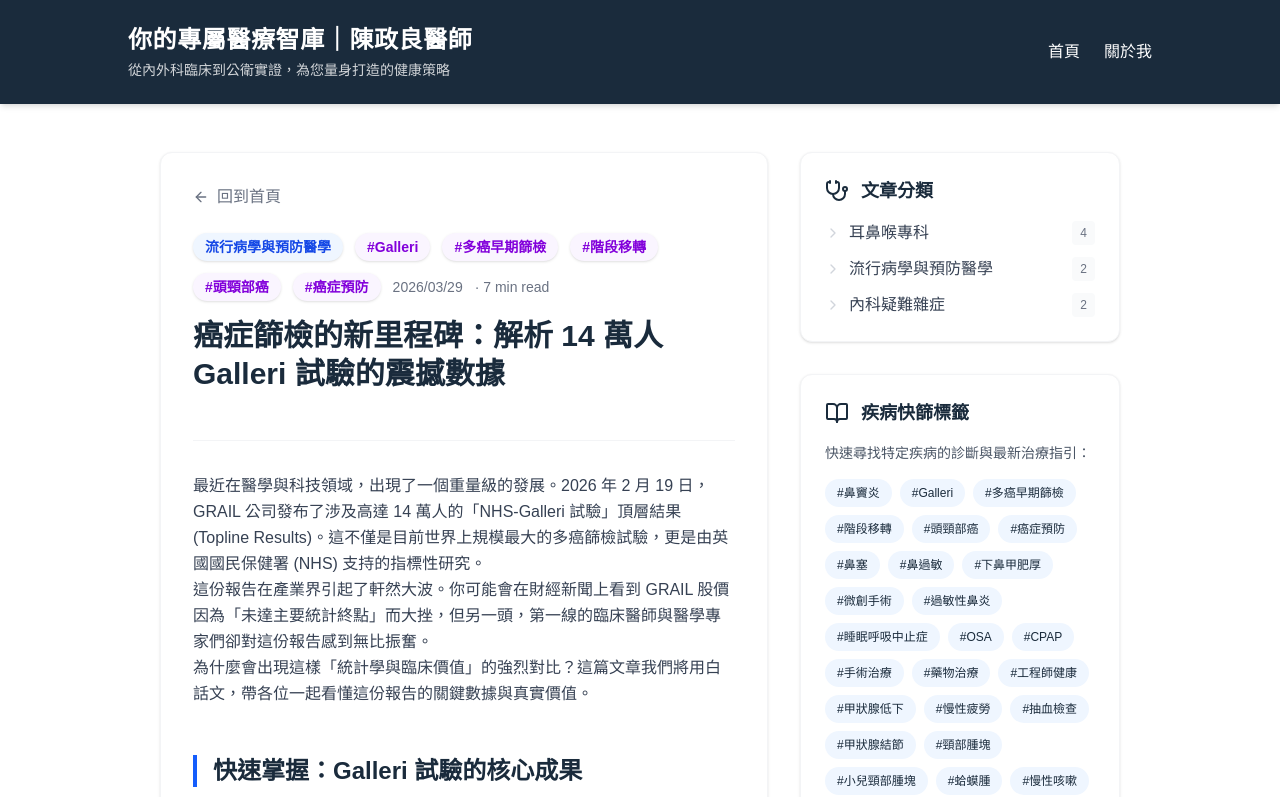
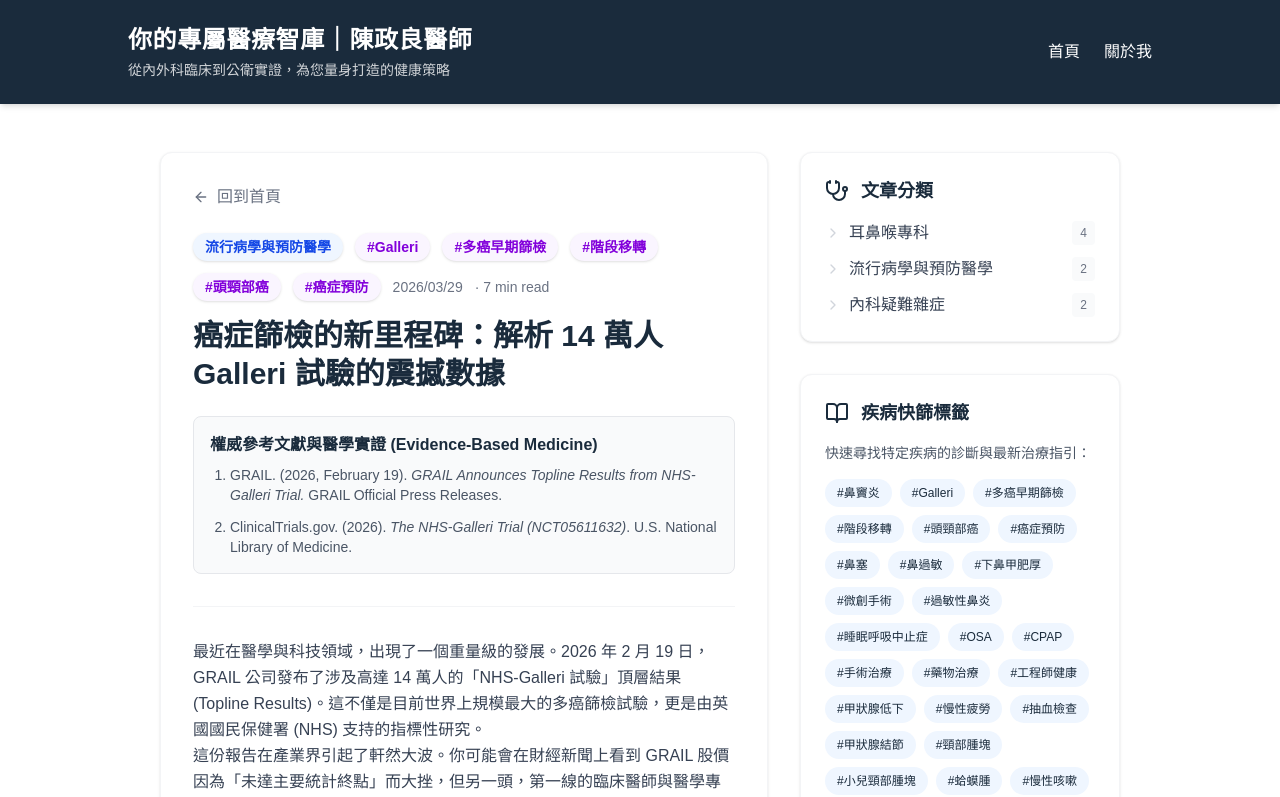
Before and after one commit to ck991008-ndmc-ntu/blog, a Next.js app: page /posts/2026-03-29-galleri-trial in a window 1280 px wide. Shown: the top 797 px of the page. Built offline with nearby package versions, Linux system fonts and the light colour scheme.

Commit message:
docs: add EBM references to galleri trial post

```diff
--- a/src/app/posts/2026-03-29-galleri-trial/page.tsx
+++ b/src/app/posts/2026-03-29-galleri-trial/page.tsx
@@ -35,6 +35,21 @@ export default function BlogPost() {
                         <h1 className="text-3xl font-extrabold text-[#1A2B3C] mb-4 leading-tight">
                             {currentPost?.title}
                         </h1>
+                        <div className="mt-6 p-4 bg-gray-50 rounded-lg border border-gray-200 text-sm text-gray-600">
+                            <strong className="text-[#1A2B3C] text-base mb-2 inline-block">權威參考文獻與醫學實證 (Evidence-Based Medicine)</strong>
+                            <ul className="list-decimal pl-5 space-y-3 break-words">
+                                <li>
+                                    <a href="https://grail.com/press-releases/" target="_blank" rel="noopener noreferrer" className="hover:text-blue-600 transition-colors hover:underline">
+                                        GRAIL. (2026, February 19). <em>GRAIL Announces Topline Results from NHS-Galleri Trial.</em> GRAIL Official Press Releases.
+                                    </a>
+                                </li>
+                                <li>
+                                    <a href="https://clinicaltrials.gov/study/NCT05611632" target="_blank" rel="noopener noreferrer" className="hover:text-blue-600 transition-colors hover:underline">
+                                        ClinicalTrials.gov. (2026). <em>The NHS-Galleri Trial (NCT05611632)</em>. U.S. National Library of Medicine.
+                                    </a>
+                                </li>
+                            </ul>
+                        </div>
                     </header>
 
                     <article className="prose prose-lg prose-blue max-w-none text-gray-700">
```
